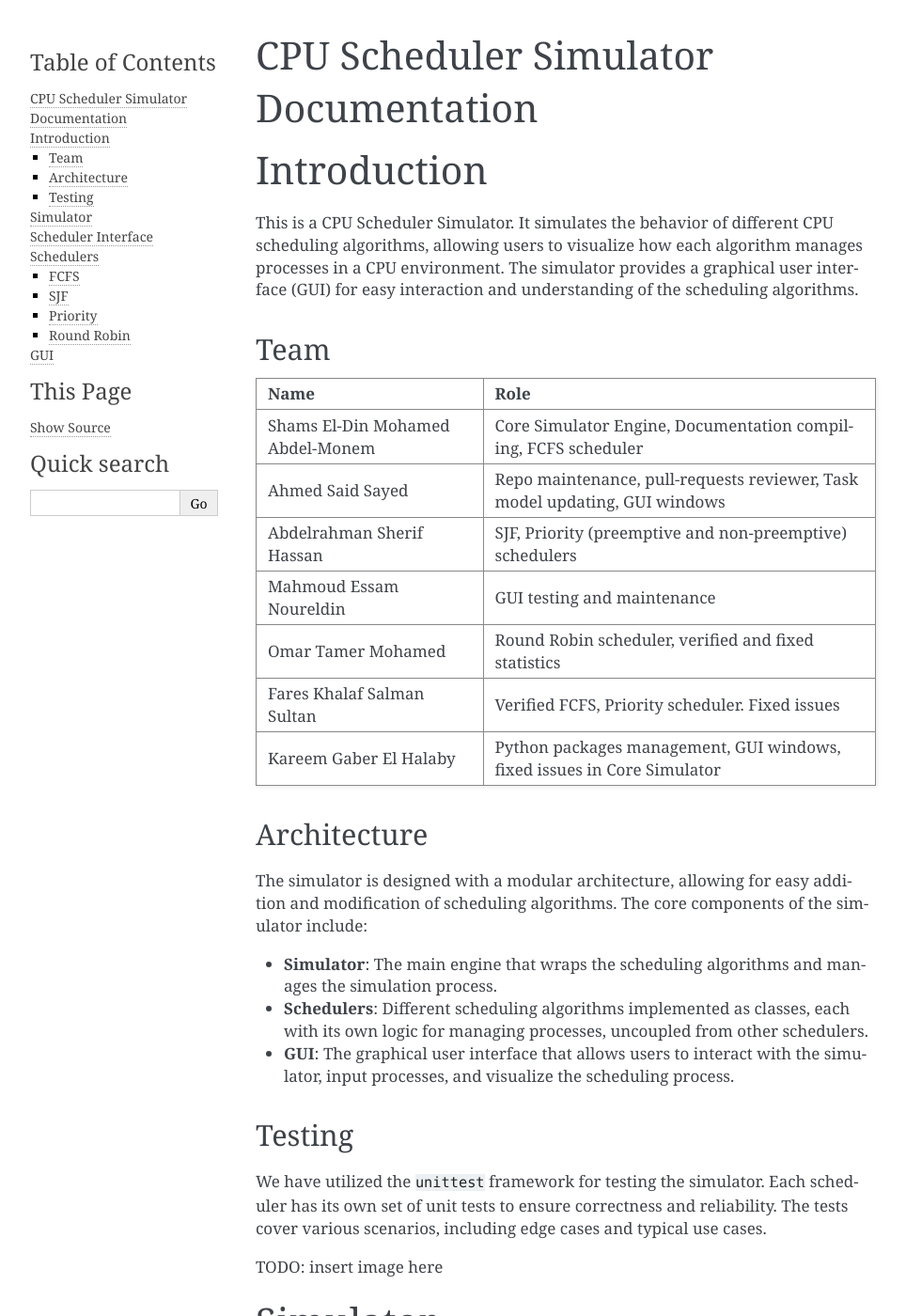
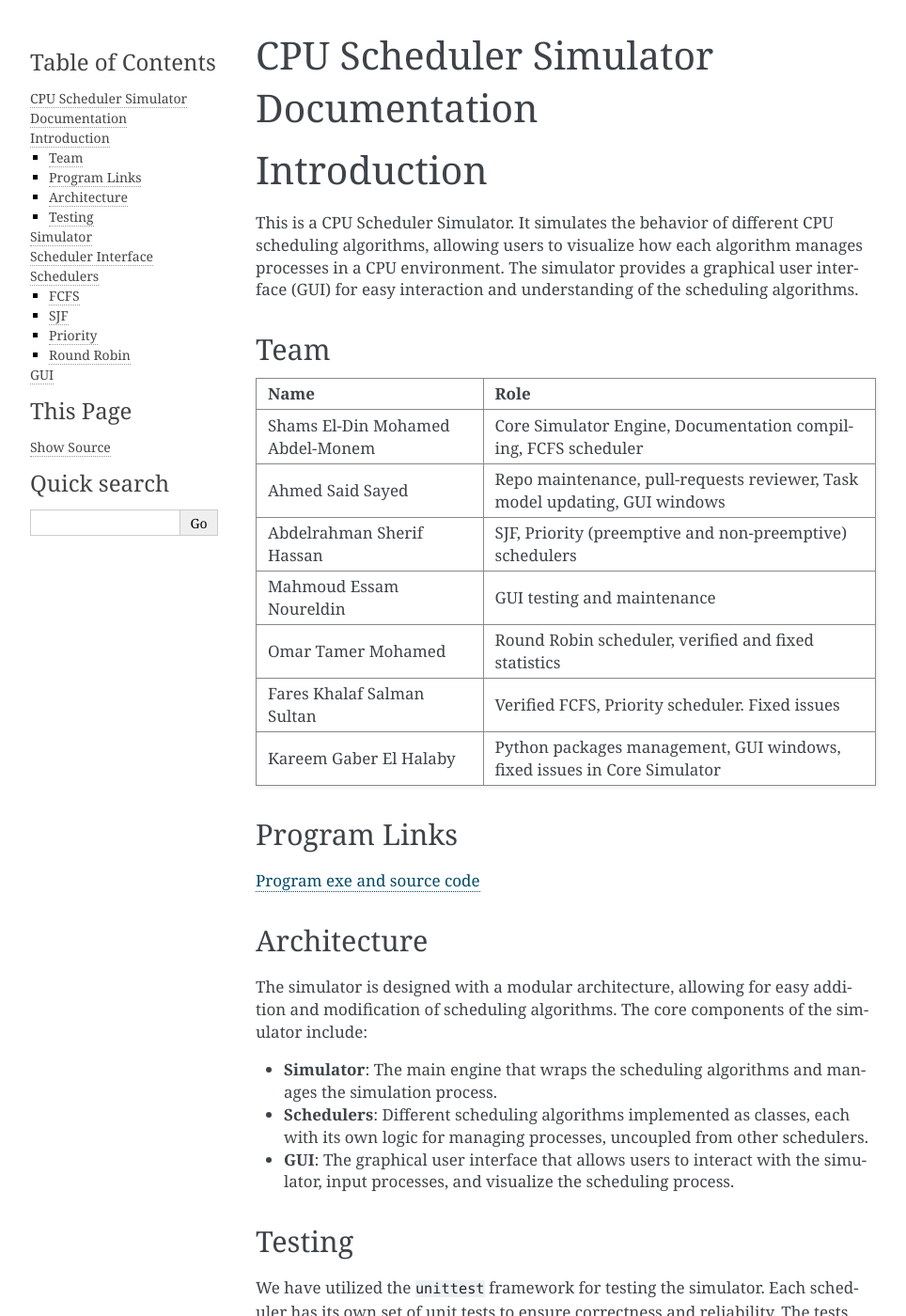
Before and after one commit to AhmedSaid3617/CPU-scheduler, a Sphinx documentation site: the page built from docs/index.md, in a window 1280 px wide and 1400 px high. Shown: the whole window at 94% size, without its empty margins (148-1112 px from the left). Built offline with Sphinx 7.4.7, drawn with Linux system fonts in a browser that asks for light colours; pages that are not in the unit, such as notebooks, are missing from menus.

Commit message:
Added links to source code and exe.

```diff
--- a/docs/index.md
+++ b/docs/index.md
@@ -15,6 +15,8 @@ This is a CPU Scheduler Simulator. It simulates the behavior of different CPU sc
 | Fares Khalaf Salman Sultan       | Verified FCFS, Priority scheduler. Fixed issues                            |
 | Kareem Gaber El Halaby           | Python packages management, GUI windows, fixed issues in Core Simulator    |
 
+## Program Links
+[Program exe and source code](https://drive.google.com/drive/folders/1inorJT3szzcwwwBvrDLMuET0bF2pKwto?usp=drive_link)
 
 ## Architecture
 
```
